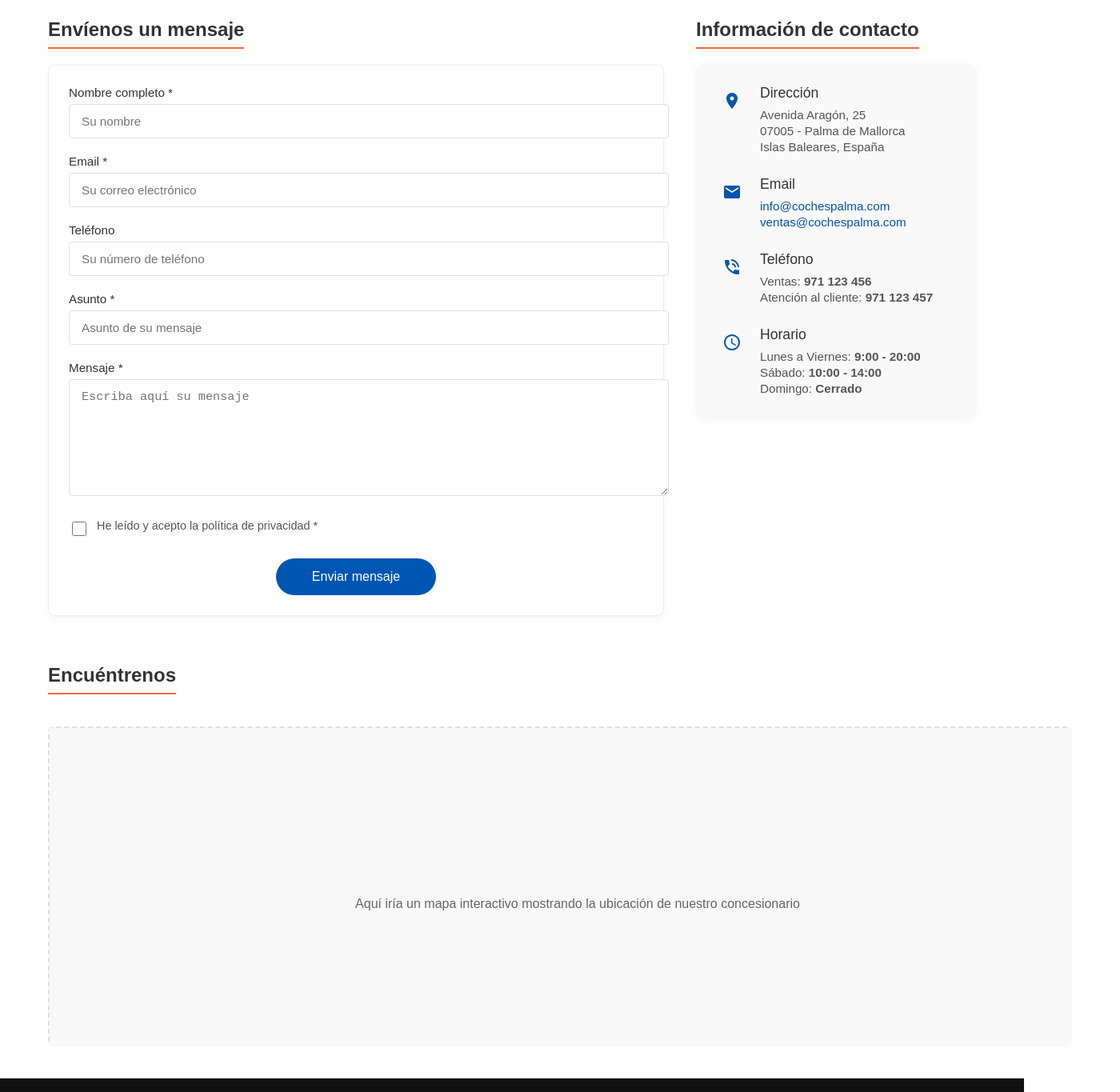
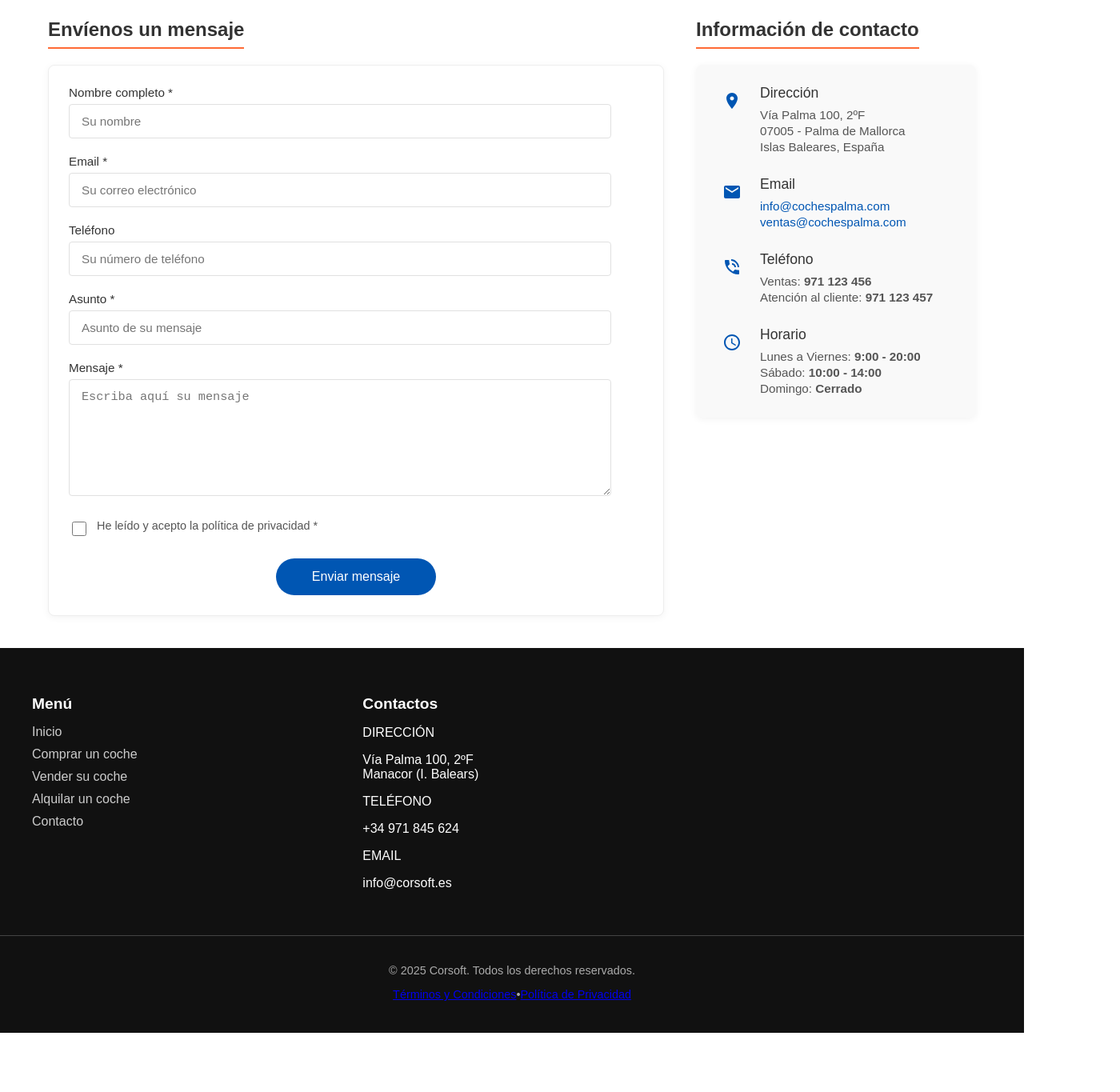
Before and after one commit to jaume768/CochesPalma, a Next.js app in the folder frontend-nextjs/: page /contacto in a window 1280 px wide. Shown: the part 240-1605 px from the top of the page at 80% size, 1400 px wide, since content can reach past the window. After the commit the page ends 1531 px from the top, so only its background shows below. Built offline with nearby package versions, Linux system fonts and the light colour scheme.

Commit message:
millora freatured cars

```diff
--- a/frontend-nextjs/app/components/FeaturedCars.jsx
+++ b/frontend-nextjs/app/components/FeaturedCars.jsx
@@ -53,7 +53,7 @@ export default function FeaturedCars() {
       <div className={styles.sectionHeader}>
         <h2 className={styles.sectionTitle}>Coches Destacados</h2>
         <div className={styles.viewAllContainer}>
-          <a href="#" className={styles.viewAllLink}>
+          <a href="/comprar-vehiculos" className={styles.viewAllLink}>
             Ver todos los vehículos <span className={styles.arrowIcon}>→</span>
           </a>
         </div>
--- a/frontend-nextjs/app/contacto/contacto.module.css
+++ b/frontend-nextjs/app/contacto/contacto.module.css
@@ -85,7 +85,7 @@
 
 .formInput,
 .formTextarea {
-  width: 100%;
+  width: 90%;
   padding: 12px 15px;
   border: 1px solid #e0e0e0;
   border-radius: 4px;
--- a/frontend-nextjs/app/contacto/page.jsx
+++ b/frontend-nextjs/app/contacto/page.jsx
@@ -113,7 +113,7 @@ export default function Contacto() {
                   </div>
                   <div className={styles.contactText}>
                     <h3>Dirección</h3>
-                    <p>Avenida Aragón, 25</p>
+                    <p>Vía Palma 100, 2ºF</p>
                     <p>07005 - Palma de Mallorca</p>
                     <p>Islas Baleares, España</p>
                   </div>
@@ -161,16 +161,6 @@ export default function Contacto() {
               </div>
             </div>
           </div>
-
-          <div className={styles.mapContainer}>
-            <h2>Encuéntrenos</h2>
-            <div className={styles.map}>
-              {/* En un proyecto real aquí iría el mapa de Google Maps o similar */}
-              <div className={styles.mapPlaceholder}>
-                <p>Aquí iría un mapa interactivo mostrando la ubicación de nuestro concesionario</p>
-              </div>
-            </div>
-          </div>
         </section>
       </main>
 
--- a/frontend-nextjs/app/vender-vehiculos/vender.module.css
+++ b/frontend-nextjs/app/vender-vehiculos/vender.module.css
@@ -91,7 +91,7 @@
 .formInput,
 .formSelect,
 .formTextarea {
-  width: 100%;
+  width: 90%;
   padding: 12px 15px;
   border: 1px solid #e0e0e0;
   border-radius: 4px;
```
Also changed, not shown: frontend-nextjs/app/components/CarCard.jsx (+7 -2 lines), frontend-nextjs/app/page.module.css (+22 -0 lines).
